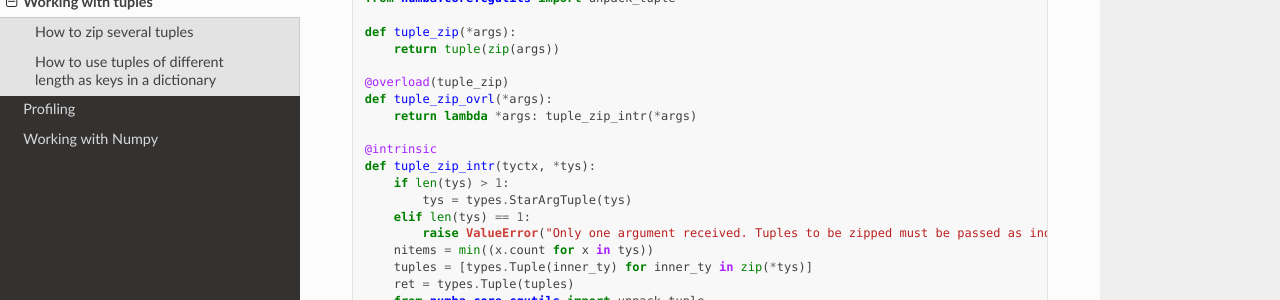
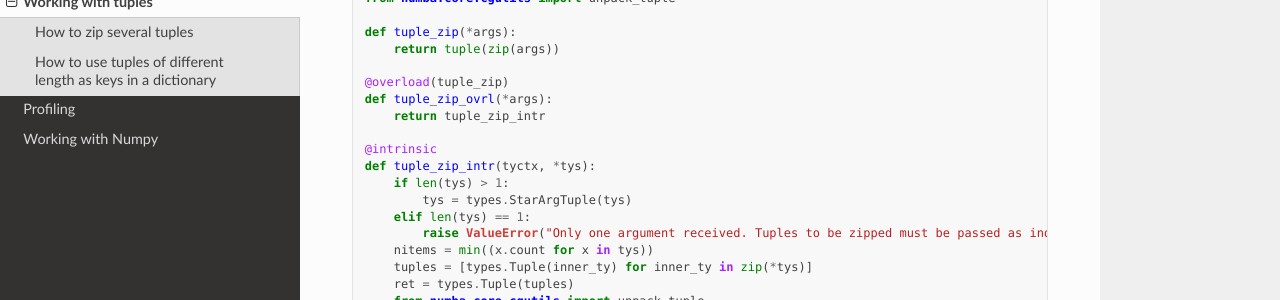
Before and after one commit to luk-f-a/numba-how-to, a Sphinx documentation site: the page built from docs/source/tuples.md, in a window 1280 px wide and 900 px high, scrolled down 312 px. Shown: the part 151-451 px from the top of the window. Built offline with Sphinx 7.4.7 and the Read the Docs theme 2.0.0, drawn with Linux system fonts in a browser that asks for light colours.

Commit message:
Revert "Fix zip tuple docs"

```diff
--- a/docs/source/tuples.md
+++ b/docs/source/tuples.md
@@ -19,7 +19,7 @@ def tuple_zip(*args):
 
 @overload(tuple_zip)
 def tuple_zip_ovrl(*args):
-    return lambda *args: tuple_zip_intr(*args)
+    return tuple_zip_intr
 
 @intrinsic
 def tuple_zip_intr(tyctx, *tys):
```
